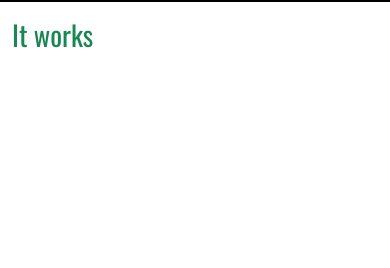
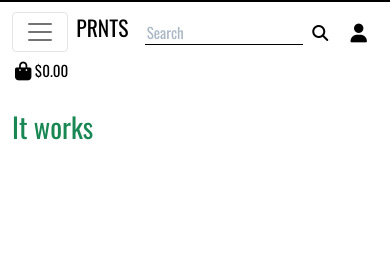
Before and after one commit to juanstelling/MS4-prints, a Django app: page / in a window 390 px wide. Shown: the part 32-300 px from the top of the page. Run offline with Django 3.2, Linux system fonts and the light colour scheme; the visitor is signed in with stand-in values (Sample User, id 1); some libraries are stand-ins or nearby versions.

Commit message:
added mobile top header

```diff
--- a/templates/base.html
+++ b/templates/base.html
@@ -9,6 +9,7 @@
     <body>
         <header class="container-fluid bg-white">
             {% include 'includes/free-delivery.html' %}
+            {% include 'includes/mobile-top-header.html' %}
             {% include 'includes/header.html' %}
         </header>
 
--- /dev/null
+++ b/templates/includes/mobile-top-header.html
@@ -0,0 +1,55 @@
+<div class="row">
+    <nav class="navbar navbar-expand-lg navbar-light w-100">
+        <button class="navbar-toggler" type="button" data-bs-toggle="collapse" data-bs-target="#main-nav"
+            aria-controls="navbarNav" aria-expanded="false" aria-label="Toggle navigation">
+            <span class="navbar-toggler-icon"></span>
+        </button>
+        <!-- Logo -->
+        <li class="list-inline-item">
+            <a href="{% url 'home' %}" class="text-uppercase text-black nav-link d-block d-lg-none"><h4>prnts</h4></a>
+        </li>
+        <!-- Search bar -->
+        <li class="list-inline-item d-block d-lg-none">
+            <form method="GET" action="">
+                <input class="searchbar" type="text" name="q" placeholder="Search">
+                <button class="searchbutton">
+                    <i class="fas fa-search"></i>
+                </button>
+            </form>
+        </li>
+        <!-- Account -->
+         <li class="list-inline-item dropdown">
+                <a class="text-black nav-link d-block d-lg-none" href="#" role="button" id="account-dropdown" data-bs-toggle="dropdown"
+                    aria-expanded="false">
+                    <div class="icons">
+                        <i class="fas fa-user fa-lg"></i>
+                    </div>
+                </a>
+                <div class="dropdown-menu" aria-labelledby="account-dropdown">
+                    {% if request.user.is_authenticated %}
+                        {% if request.user.is_superuser %}
+                            <a href="" class="dropdown-item">Add Product</a>
+                        {% endif %}
+                        <a href="" class="dropdown-item">My Account</a>
+                        <a href="{% url 'account_logout' %}" class="dropdown-item">Logout</a>
+                    {% else %}
+                        <a href="{% url 'account_signup' %}" class="dropdown-item">Sign Up</a>
+                        <a href="{% url 'account_login' %}" class="dropdown-item">Login</a>
+                    {% endif %}
+                </div>
+            </li>
+        <!-- Shopping bag -->
+        <li class="list-inline-item">
+            <a class="nav-link text-black d-block d-lg-none" href="">
+                <div class="icons">
+                    <i class="fas fa-shopping-bag fa-lg"></i>
+                    {% if grand_total %}
+                        ${{ grand_total|floatformat:2 }}
+                    {% else %}
+                        $0.00
+                    {% endif %}
+                </div>
+            </a>
+        </li>
+    </nav>
+</div>
```
